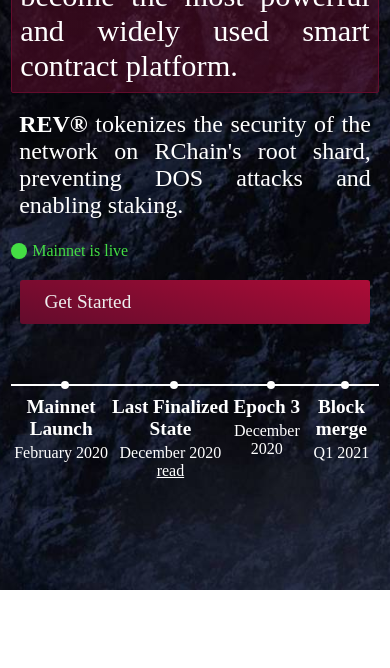
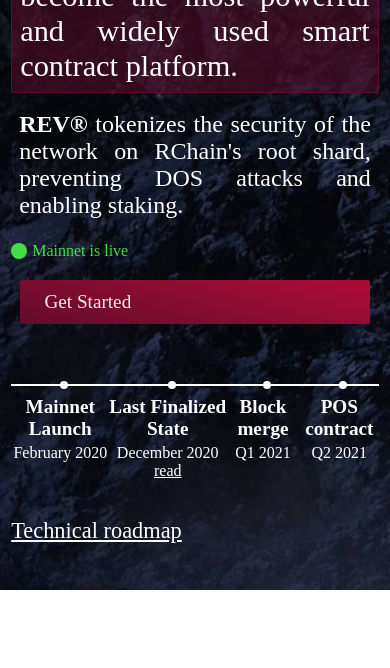
Before and after one commit to rchain/www.rchain.coop, a React app: page / in a window 390 px wide. Shown: the part 409-1077 px from the top of the page. Built offline with nearby package versions, Linux system fonts and the light colour scheme; grey boxes are pictures that could not be loaded; a web font is replaced by a local one.

Commit message:
link to the roadmap in miniroadmap

```diff
--- a/index.html
+++ b/index.html
@@ -42,7 +42,7 @@
       content="NvXu2Qnyi90bS-ubPtaorKKja1_p8SHfQ0zPoqG0sIg"
     />
 
-    <link rel="stylesheet" href="css/style.css?version=3" />
+    <link rel="stylesheet" href="css/style.css?version=4" />
     <link rel="stylesheet" href="css/layout.css?version=2" />
 
     <link rel="shortcut icon" href="assets/favicon-red.png" />
@@ -126,13 +126,15 @@
                     </span>
                   </div>
                   <div>
-                    <span class="event">Epoch 3</span>
-                    <span class="date">December 2020</span>
+                    <span class="event">Block merge</span>
+                    <span class="date">Q1 2021
+                    </span>
                   </div>
                   <div>
-                    <span class="event">Block merge</span>
-                    <span class="date">Q1 2021</span>
+                    <span class="event">POS contract</span>
+                    <span class="date">Q2 2021</span>
                   </div>
+                  <a class="roadmap-link" href="#roadmap">Technical roadmap</a>
                 </div>
               </div>
             </div>
@@ -242,7 +244,7 @@
         </div>
       </div>
 
-      <div id="timelineExtendedSection">
+      <div class="timelineExtendedSection" id="roadmap">
         <div class="section">
           <h2>Technical Roadmap</h2>
           <ul>
--- a/scss/pages/index.scss
+++ b/scss/pages/index.scss
@@ -66,6 +66,13 @@
         align-items: flex-start;
         flex-direction: column;
         .timeline {
+          .roadmap-link {
+            position: absolute;
+            bottom: -35px;
+            color: #fff;
+            font-weight: 500;
+            font-size: 1.1rem;
+          }
           position: relative;
           height: 262px;
           display: flex;
@@ -312,6 +319,13 @@
           height: auto;
           width: 100%;
           .timeline {
+            .roadmap-link {
+              position: absolute;
+              bottom: -60px;
+              color: #fff;
+              font-weight: 500;
+              font-size: 1.4rem;
+            }
             height: auto;
             flex-direction: row;
             width: 100%;
--- a/scss/timelineExtendedSection.scss
+++ b/scss/timelineExtendedSection.scss
@@ -1,4 +1,4 @@
-#timelineExtendedSection {
+.timelineExtendedSection {
   background-image: url("/assets/extendedtimeline.jpg");
   background-position: center;
   background-size: cover;
```
Also changed, not shown: climate.html (+1 -1 lines), community.html (+1 -1 lines), ecosystem.html (+1 -1 lines), get-started.html (+1 -1 lines), member-invoice.html (+1 -1 lines), platform.html (+1 -1 lines), research.html (+1 -1 lines), team.html (+1 -1 lines), css/style.css.
